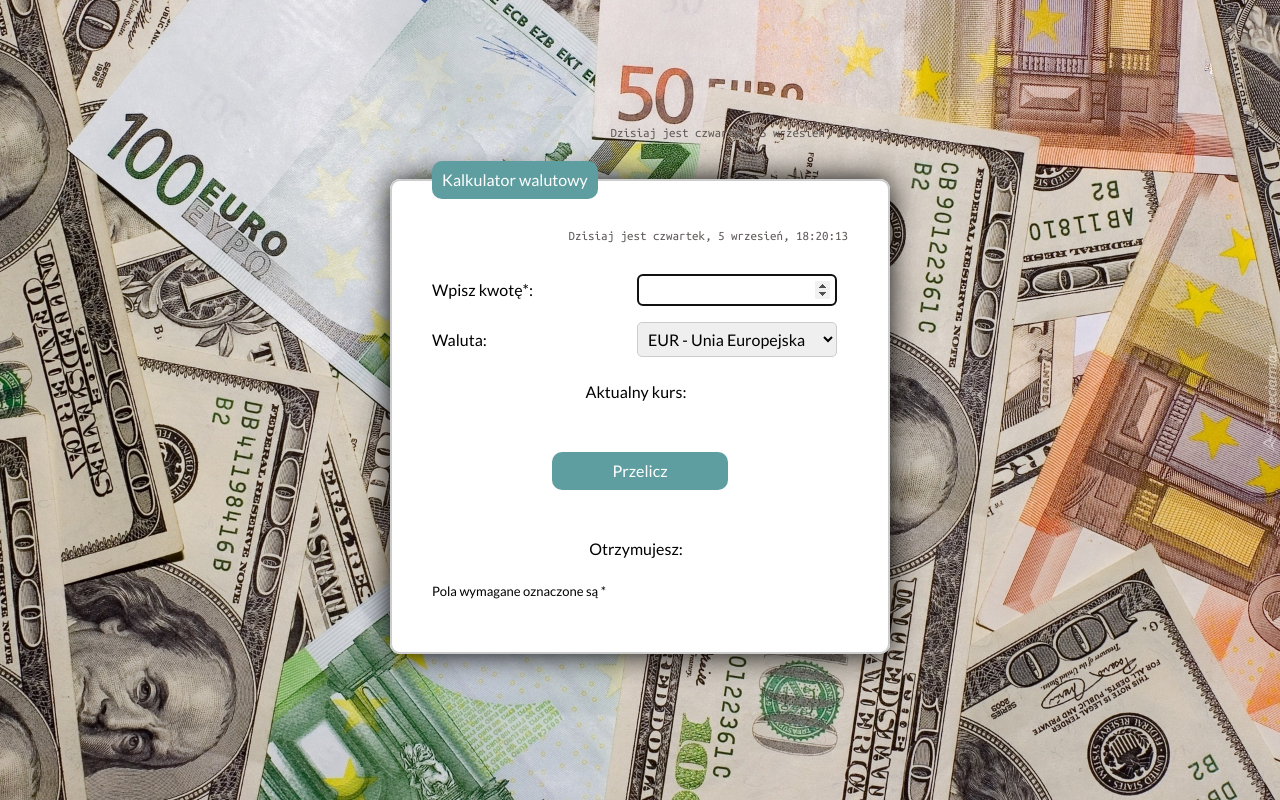
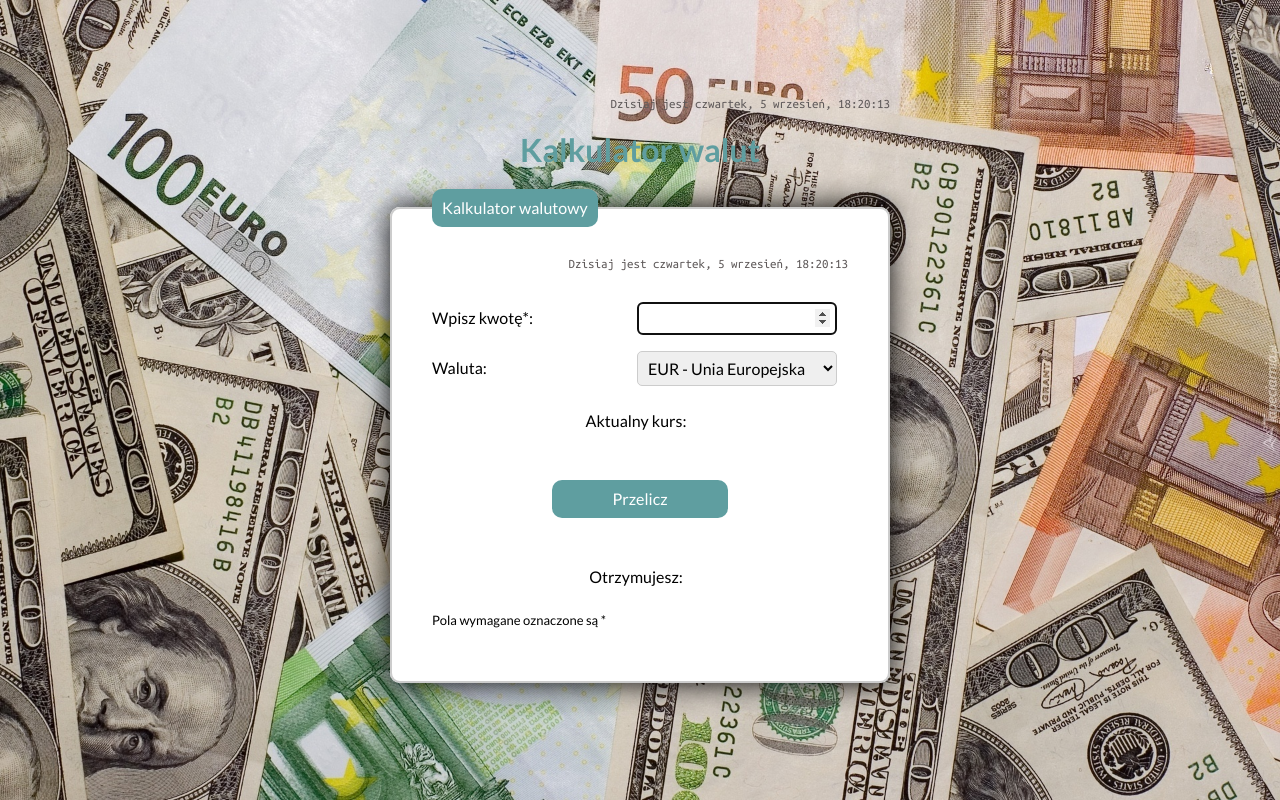
Before and after one commit to anna-wojcik/currency-converter-react, a React (Create React App) app: page / in a window 1280 px wide. Built offline with nearby package versions, Linux system fonts and the light colour scheme.

Commit message:
Header component added to App.js

```diff
--- a/src/App.js
+++ b/src/App.js
@@ -1,11 +1,13 @@
 import Container from "./Container";
 import Form from "./Form";
 import DateTime from "./DateTime";
+import Header from "./Header";
 
 function App() {
   return (
     <Container>
       <DateTime />
+      <Header />
       <Form />
     </Container>
   );
--- /dev/null
+++ b/src/Header/index.js
@@ -0,0 +1,9 @@
+import { StyledHeader } from "./styled";
+
+const Header = () => (
+    <StyledHeader>
+        Kalkulator walut
+    </StyledHeader>
+);
+
+export default Header;
--- /dev/null
+++ b/src/Header/styled.js
@@ -0,0 +1,9 @@
+import styled from "styled-components";
+
+export const StyledHeader = styled.h1`
+    text-align: center;
+    color: ${({ theme }) => theme.color.cadetblue};
+    font-size: 32px;
+    font-weight: 700;
+    margin: 10px 0;
+`;
```
